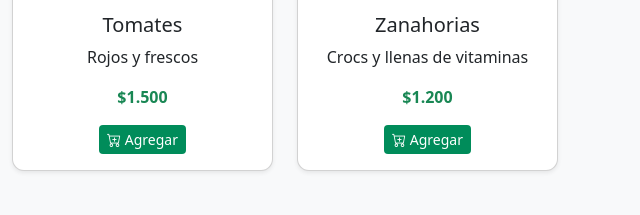
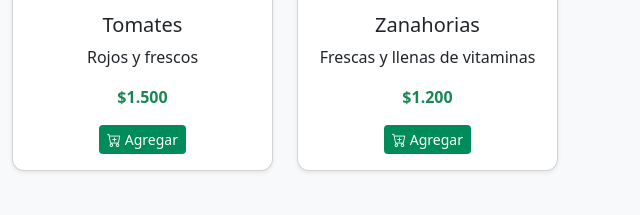
Before and after one commit to runawaydark/Ecomarket, a plain HTML site: page frontend sprint 3/index.html in a window 1280 px wide. Shown: the part 1942-2157 px from the top of the page, 640-1280 px from the left. Drawn offline with nearby package versions, Linux system fonts and the light colour scheme.

Commit message:
error ortografico

```diff
--- a/frontend sprint 3/index.html
+++ b/frontend sprint 3/index.html
@@ -254,7 +254,7 @@
             <img src="assets/img/zanahoria.jpg" class="card-img-top" alt="Zanahorias">
             <div class="card-body text-center">
                 <h5 class="card-title">Zanahorias</h5>
-                <p class="card-text">Crocs y llenas de vitaminas</p>
+                <p class="card-text">Frescas y llenas de vitaminas</p>
                 <span class="fw-bold text-success">$1.200</span>
                 <div class="mt-3">
                 <a href="#" class="btn btn-success btn-sm">
```
